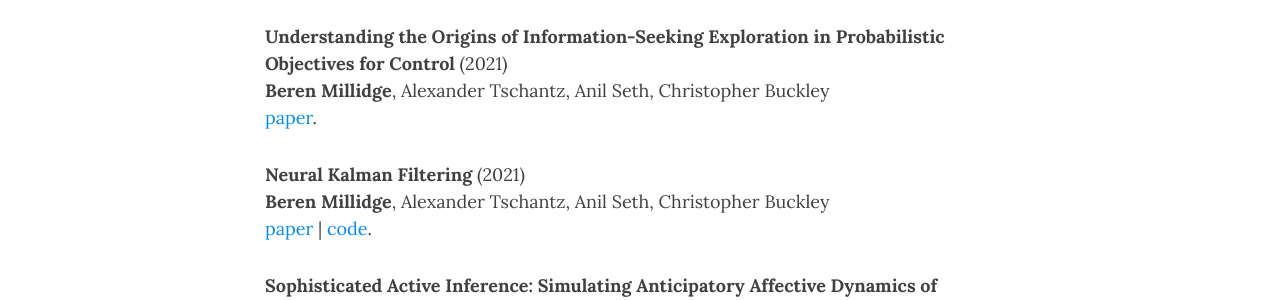
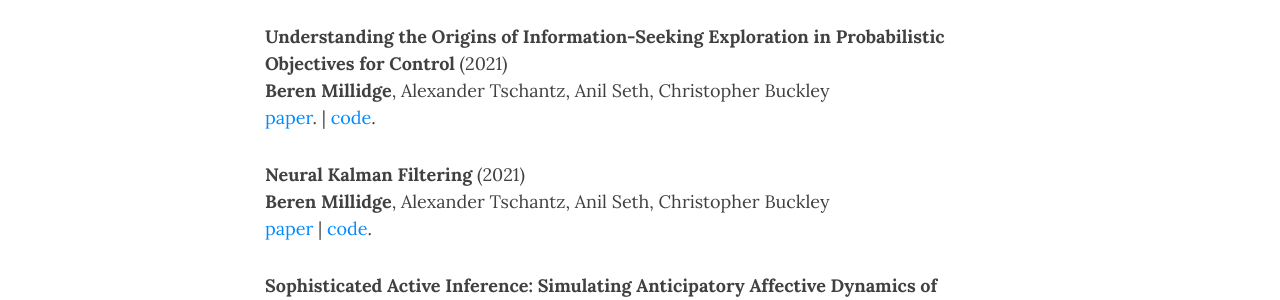
Before and after one commit to BerenMillidge/BerenMillidge.github.io, a Jekyll site: the page built from publications.md, in a window 1280 px wide and 900 px high, scrolled down 545 px. Shown: the part 154-454 px from the top of the window. Built offline with Jekyll 4.4.1, drawn with Linux system fonts in a browser that asks for light colours; nearby versions of some CDN libraries.

```diff
--- a/publications.md
+++ b/publications.md
@@ -12,7 +12,7 @@
 
 **How Particular is the Physics of the Free Energy Principle** (2021) <br /> Miguel Aguilera, **Beren Millidge**, Alexander Tschantz, Christopher Buckley <br /> [paper](https://arxiv.org/pdf/2105.11203.pdf).
 
-**Understanding the Origins of Information-Seeking Exploration in Probabilistic Objectives for Control** (2021) <br /> **Beren Millidge**, Alexander Tschantz, Anil Seth, Christopher Buckley <br/> [paper](https://arxiv.org/pdf/2103.06859.pdf).
+**Understanding the Origins of Information-Seeking Exploration in Probabilistic Objectives for Control** (2021) <br /> **Beren Millidge**, Alexander Tschantz, Anil Seth, Christopher Buckley <br/> [paper](https://arxiv.org/pdf/2103.06859.pdf). \| [code](https://github.com/BerenMillidge/origins_information_seeking_exploration).
 
 **Neural Kalman Filtering** (2021) <br /> **Beren Millidge**, Alexander Tschantz, Anil Seth, Christopher Buckley <br/> [paper](https://arxiv.org/pdf/2102.10021.pdf) \| [code](https://github.com/BerenMillidge/NeuralKalmanFiltering).
 
```
